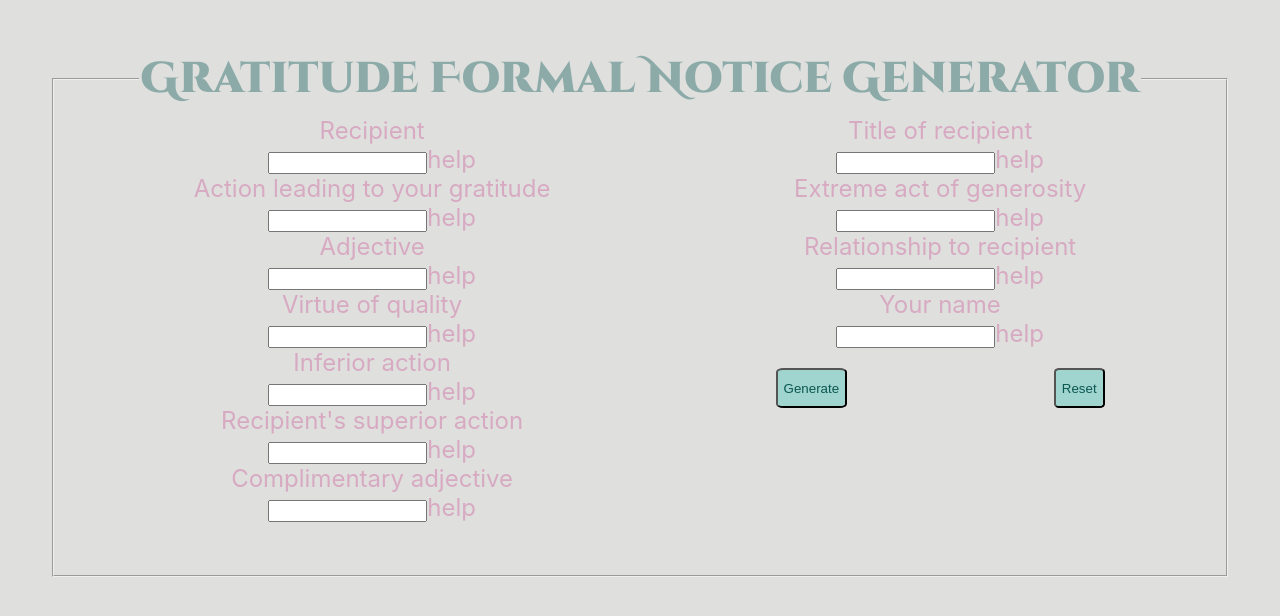
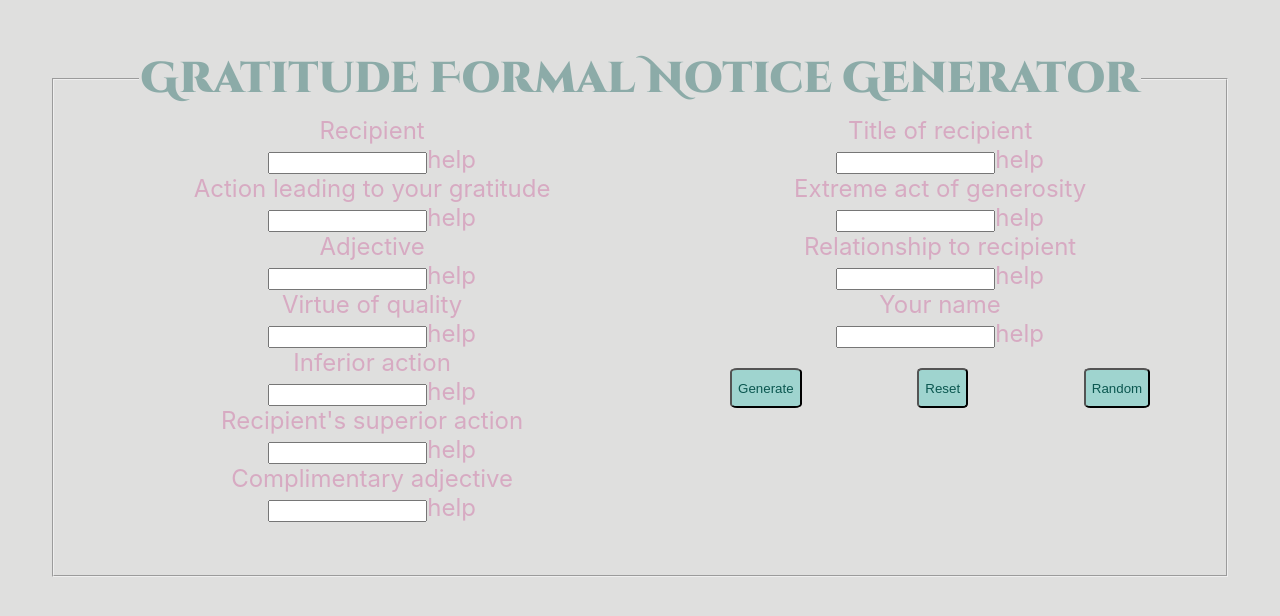
Before and after one commit to IrViNg256/bureau-of-communication, a React (Create React App) app in the folder thank-you/: page / in a window 1280 px wide. Shown: the top 616 px of the page. Built offline with nearby package versions, Linux system fonts and the light colour scheme.

Commit message:
Generador aleatorio agregado

```diff
--- a/thank-you/src/App.js
+++ b/thank-you/src/App.js
@@ -21,6 +21,18 @@ function App() {
   const [read, setRead] = useState(false);
   const [status, setStatus] = useState("inital");
 
+  const recipientArr = ["Eugenia", "Mariah", "Clair", "Edith", "Nicolas", "Tamela", "Palmer", "Emmanuel", "Terrance", "Jerome"];
+  const actionArr = ["getting my computer", "eating my new doggy", "buying me a piggy", "eating my fried chicken", "making a safe party", "running into a cow", "bringing me an empty bag of Takis", "burning my garden", "using my socks", "eating my last cookie"];
+  const adjectiveArr = ["accurately", "deeply", "noiseless", "cheaply", "excited and", "frightened and", "violently", "acceptable", "smelly", "sneaky"];
+  const virtueArr = ["patience", "determination", "spontaneity", "flexibility", "kindness", "loyalty", "bravery", "kindness", "peacefullness", "caution"];
+  const inferiorArr = ["run away", "fallen asleep", "eaten a taco", "sat", "bought a cake", "stolen my cat", "made a website", "jumped off my roof", "eaten in my pool", "prepared some quesadillas"];
+  const superiorArr = ["boil my Oreo", "shoot my pots", "exercise at my kitchen", "baptize my cat", "install Doom on my calculator", "feed my gnomes", "listen to MCR", "sue me", "taste my brownies", "steal my car"];
+  const complimentaryArr = ["dull", "simple", "mean", "well-groomed", "shocking", "smart", "chilly", "magestic", "healthy", "purple"];
+  const titleArr = ["friend", "enemy", "sworn brother", "ally", "parent", "teacher", "lawyer", "pet", "mechanic", "butler"];
+  const generosityArr = ["scream at your house", "collect coins in Super Mario for you", "depart to another country", "kick your neighbour's door", "copy your style", "buy you nuggets", "freeze your smartphone", "defeat Dracula for you", "elect you as my president", "laugh at all your jokes"];
+  const relationshipArr = ["friend", "enemy", "sworn brother", "ally", "parent", "teacher", "lawyer", "pet", "mechanic", "butler"];
+  const myNameArr = ["Moises", "Beverly", "Corina", "Tod", "Milford", "Febe", "Louis", "Marcelino", "Ashley", "Cyrus"];
+
   function handleSubmit(event) {
     // Evita comportamiento default
     event.preventDefault();
@@ -43,6 +55,27 @@ function App() {
       ...state,
       [event.target.name]: value,
     });
+  }
+
+  function handleRandom(event) {
+    setCarta({
+      recipient: formRNG(recipientArr),
+      action: formRNG(actionArr),
+      adjective: formRNG(adjectiveArr),
+      virtue: formRNG(virtueArr),
+      inferior: formRNG(inferiorArr),
+      superior: formRNG(superiorArr),
+      complimentary: formRNG(complimentaryArr),
+      title: formRNG(titleArr),
+      generosity: formRNG(generosityArr),
+      relationship: formRNG(relationshipArr),
+      myName: formRNG(myNameArr),
+    });
+    setStatus("complete");
+  }
+
+  function formRNG(arr) {
+    return arr[Math.floor(Math.random() * arr.length)];
   }
 
   return (
@@ -235,7 +268,11 @@ function App() {
         </div>
 
         <div className="div-reset">
-          <button type="submit" id="button-reset" onClick={handleReset}>Reset</button>
+          <button type="reset" id="button-reset" onClick={handleReset}>Reset</button>
+        </div>
+
+        <div className="div-random">
+          <button type="button" id="button-random" onClick={handleRandom}>Random</button>
         </div>
       </div>
 
```
